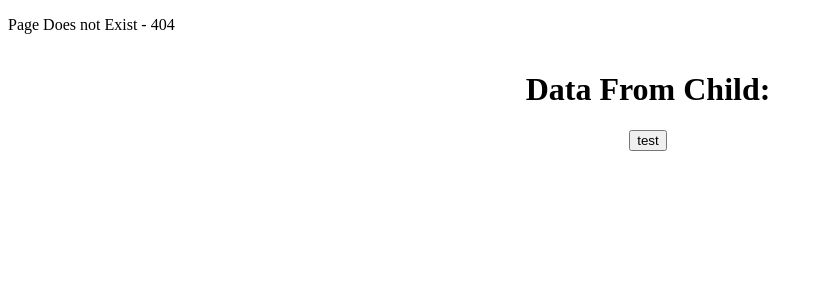
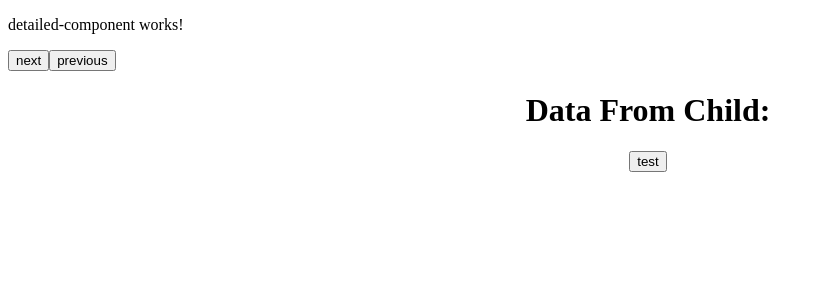
Before and after one commit to AliBayat78/angular-practice, an Angular app: page /test/1 in a window 1280 px wide. Before the commit this address had no page. Shown: the top 300 px of the page, without its empty margins (0-823 px from the left). Built offline with nearby package versions, Linux system fonts and the light colour scheme.

Commit message:
paramMap Observable

```diff
--- a/src/app/app-routing.module.ts
+++ b/src/app/app-routing.module.ts
@@ -3,10 +3,12 @@ import { RouterModule, Routes } from '@angular/router';
 import { TestComponent } from './test/test.component';
 import { NotfoundComponent } from './notfound/notfound.component';
 import { AppComponent } from './app.component';
+import { DetailedComponentComponent } from './detailed-component/detailed-component.component';
 
 const routes: Routes = [
   { path: '', redirectTo: '', pathMatch: 'full' },
   { path: 'test', component: TestComponent },
+  { path: 'test/:id', component: DetailedComponentComponent },
   { path: '**', component: NotfoundComponent },
 ];
 
--- a/src/app/app.module.ts
+++ b/src/app/app.module.ts
@@ -8,9 +8,10 @@ import { AppComponent } from './app.component';
 import { TestComponent } from './test/test.component';
 import { EmployeeService } from './services/employee.service';
 import { NotfoundComponent } from './notfound/notfound.component';
+import { DetailedComponentComponent } from './detailed-component/detailed-component.component';
 
 @NgModule({
-  declarations: [AppComponent, TestComponent, NotfoundComponent],
+  declarations: [AppComponent, TestComponent, NotfoundComponent, DetailedComponentComponent],
   imports: [BrowserModule, HttpClientModule, AppRoutingModule, FormsModule],
   providers: [EmployeeService],
   bootstrap: [AppComponent],
--- /dev/null
+++ b/src/app/detailed-component/detailed-component.component.html
@@ -0,0 +1,5 @@
+<p>detailed-component works!</p>
+
+
+<button (click)="goNext()">next</button>
+<button (click)="goPrevious()">previous</button>
--- /dev/null
+++ b/src/app/detailed-component/detailed-component.component.ts
@@ -0,0 +1,31 @@
+import { Component, OnInit } from '@angular/core';
+import { ActivatedRoute, ParamMap, Router } from '@angular/router';
+
+@Component({
+  selector: 'app-detailed-component',
+  templateUrl: './detailed-component.component.html',
+  styleUrls: ['./detailed-component.component.scss'],
+})
+export class DetailedComponentComponent {
+  constructor(private route: ActivatedRoute, private router: Router) {}
+  public urlId: string | null = '';
+
+  ngOnInit() {
+    // let componentId = this.route.snapshot.paramMap.get('id');
+    // this.urlId = componentId;
+    this.route.paramMap.subscribe((params: ParamMap) => {
+      let newId = params.get('id')
+      this.urlId = newId
+    });
+  }
+
+  goNext() {
+    let newId = Number(this.urlId) + 1;
+    this.router.navigate(['/test', newId]);
+  }
+
+  goPrevious() {
+    let newId = Number(this.urlId) - 1;
+    this.router.navigate(['/test', newId]);
+  }
+}
--- a/src/app/test/test.component.html
+++ b/src/app/test/test.component.html
@@ -20,4 +20,6 @@
   <ul *ngFor="let employee of employees">
     <li>{{ employee.id }}-{{ employee.name }} : {{ employee.age }}</li>
   </ul>
+
+  <button (click)="goToDetailedComp()">Detailed Component</button>
 </div>
--- a/src/app/test/test.component.ts
+++ b/src/app/test/test.component.ts
@@ -1,6 +1,7 @@
 import { Component, Input, EventEmitter, Output, OnInit } from '@angular/core';
 import { EmployeeService } from '../services/employee.service';
 import { employeeType } from '../models/models';
+import { ActivatedRoute, ParamMap, Route, Router } from '@angular/router';
 
 @Component({
   selector: 'app-test',
@@ -8,7 +9,11 @@ import { employeeType } from '../models/models';
   styleUrls: ['./test.component.scss'],
 })
 export class TestComponent {
-  constructor(private _employeeService: EmployeeService) {}
+  constructor(
+    private _employeeService: EmployeeService,
+    private route: ActivatedRoute,
+    private router: Router
+  ) {}
 
   public employees: any[] = [];
   public errorMessage: string = '';
@@ -37,6 +42,8 @@ export class TestComponent {
       (error) => (this.errorMessage = error)
     );
   }
-
+  goToDetailedComp() {
+    this.router.navigate(['/test', '1']);
+  }
   public date = new Date();
 }
```
Also changed, not shown: src/app/detailed-component/detailed-component.component.scss (added).
